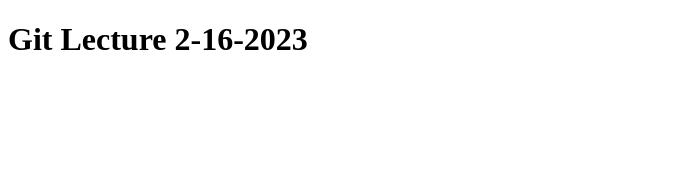
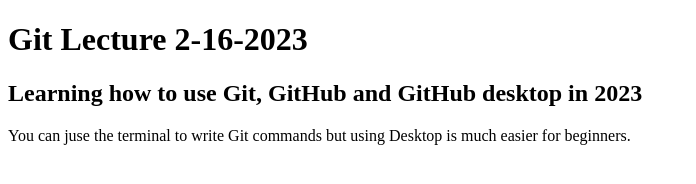
Before and after one commit to trishFEWD2/gitLecture, a plain HTML site: page index.html in a window 1280 px wide. Shown: the whole page, without its empty margins (0-696 px from the left). Drawn offline with Linux system fonts and the light colour scheme.

Commit message:
Update index

```diff
--- a/index.html
+++ b/index.html
@@ -8,5 +8,7 @@
 </head>
 <body>
    <h1>Git Lecture 2-16-2023</h1>
+   <h2>Learning how to use Git, GitHub and GitHub desktop in 2023</h2>
+   <p>You can juse the terminal to write Git commands but using Desktop is much easier for beginners.</p>
 </body>
 </html>
```
Also changed, not shown: instructions.txt (added).
